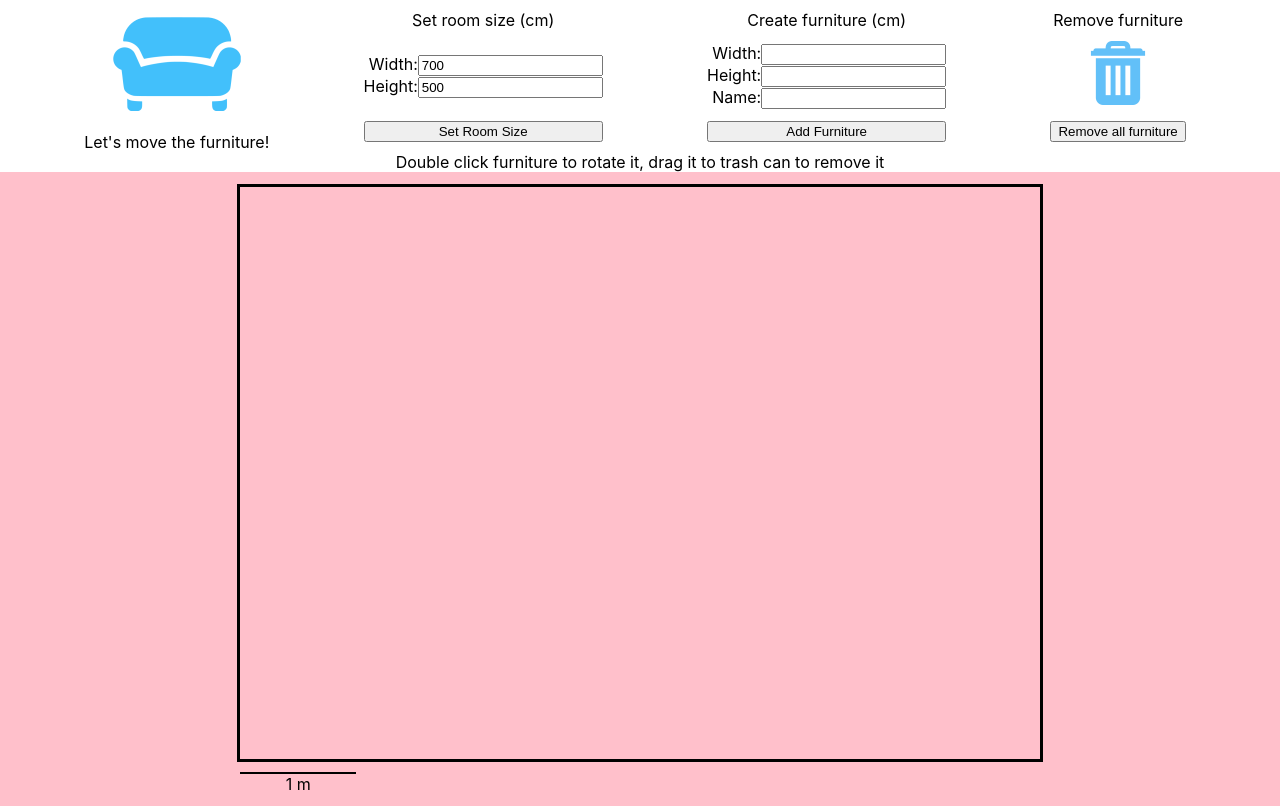
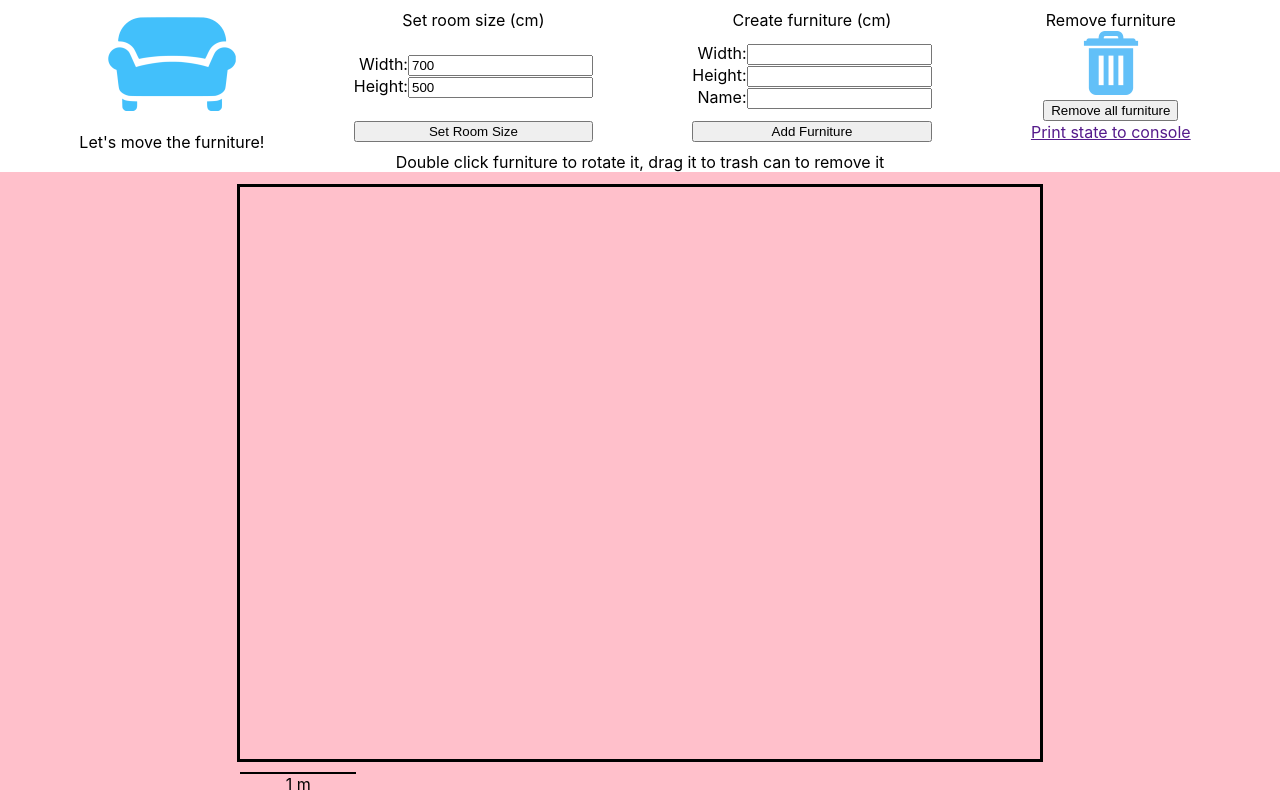
Before and after one commit to estellecomment/letsmovethefurniture, a React (Create React App) app: page / in a window 1280 px wide. Built offline with nearby package versions, Linux system fonts and the light colour scheme.

Commit message:
add option to print state to console

```diff
--- a/src/App.js
+++ b/src/App.js
@@ -18,6 +18,11 @@ class App extends Component {
             room: this.defaultRoomSize,
             pxPerCm: this.computeScale(this.defaultRoomSize)
         };
+    }
+
+    printState(e) {
+        e.preventDefault();
+        console.log(this.state);
     }
 
     computeScale(room) {
@@ -83,6 +88,7 @@ class App extends Component {
                         <form onSubmit={clearFurniture}>
                             <input type="submit" value="Remove all furniture"/>
                         </form>
+                      <div><a href="" onClick={(e) => { this.printState(e) }}>Print state to console</a></div>
                     </div>
                 </div>
                 <div>Double click furniture to rotate it, drag it to trash can to remove it</div>
```
